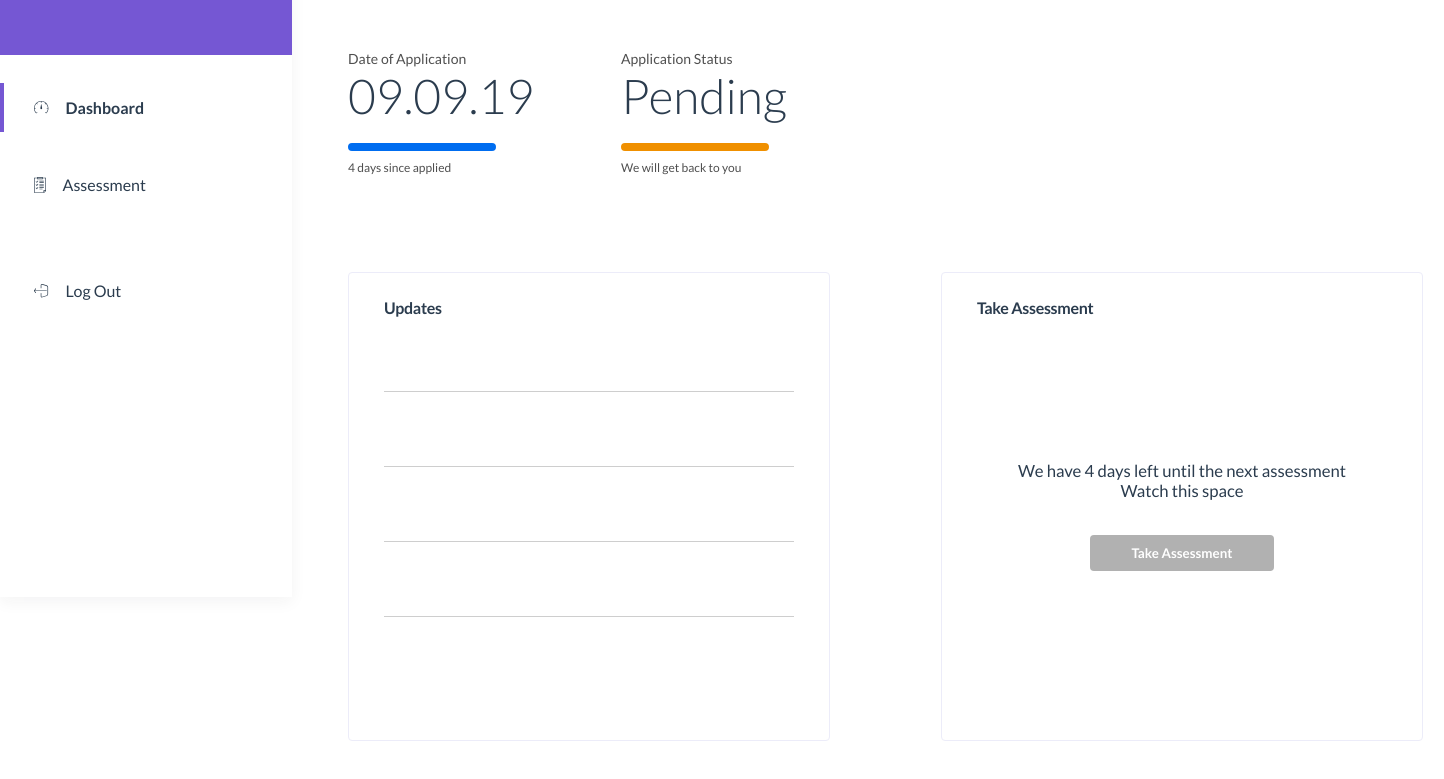
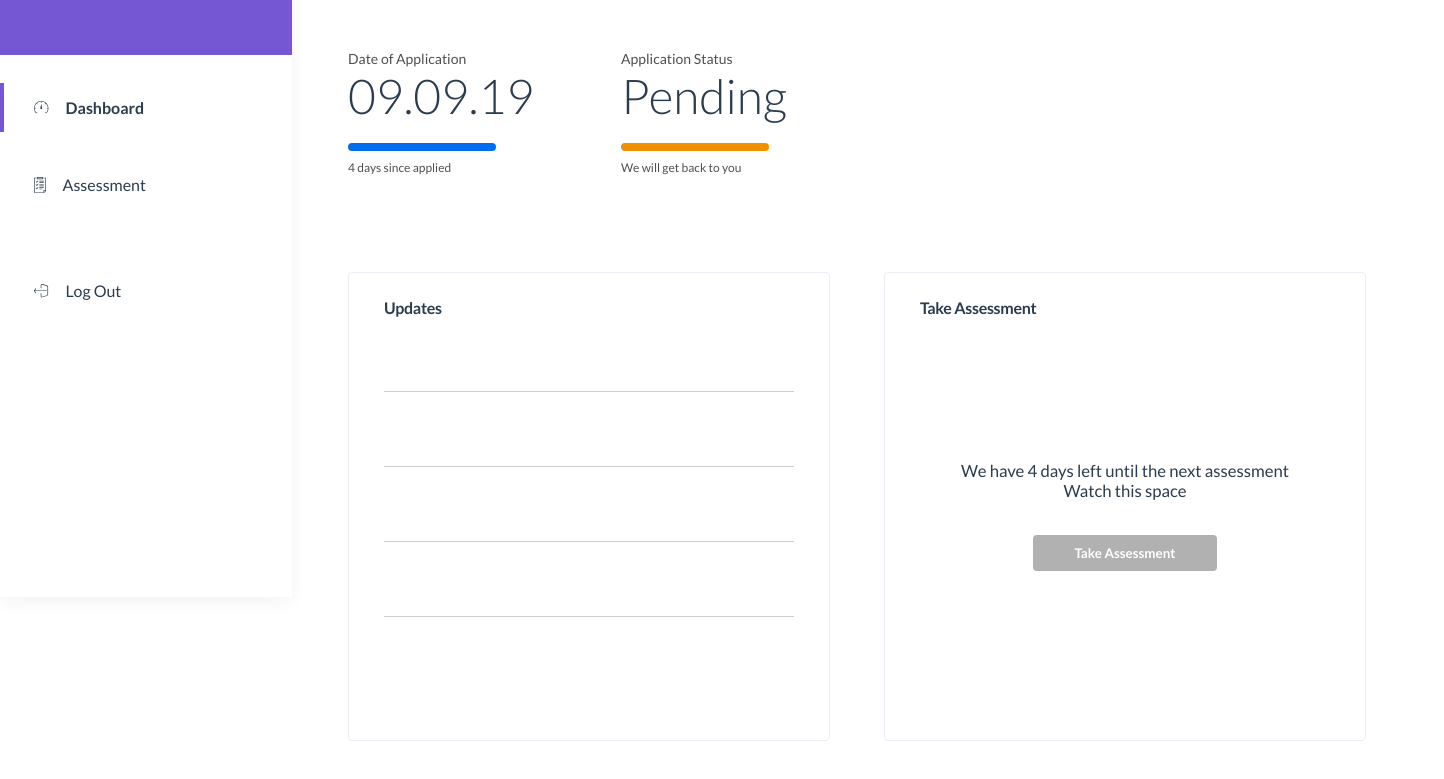
Before and after one commit to DannStormy/enyata-academy-project, a Vue app: page /dashboard in a window 1280 px wide. Shown: the part 203-982 px from the top of the page, 1444 px wide, since content can reach past the window. Built offline with nearby package versions, Linux system fonts and the light colour scheme.

Commit message:
fixed user dashboard

```diff
--- a/src/views/user_views/Dashboard.vue
+++ b/src/views/user_views/Dashboard.vue
@@ -112,7 +112,7 @@ hr {
   display: grid;
   grid-template-columns: repeat(2, 50%);
   grid-template-rows: 100%;
-  gap: 74px;
+  gap: 36px;
 }
 .updates,
 .assessments {
```
